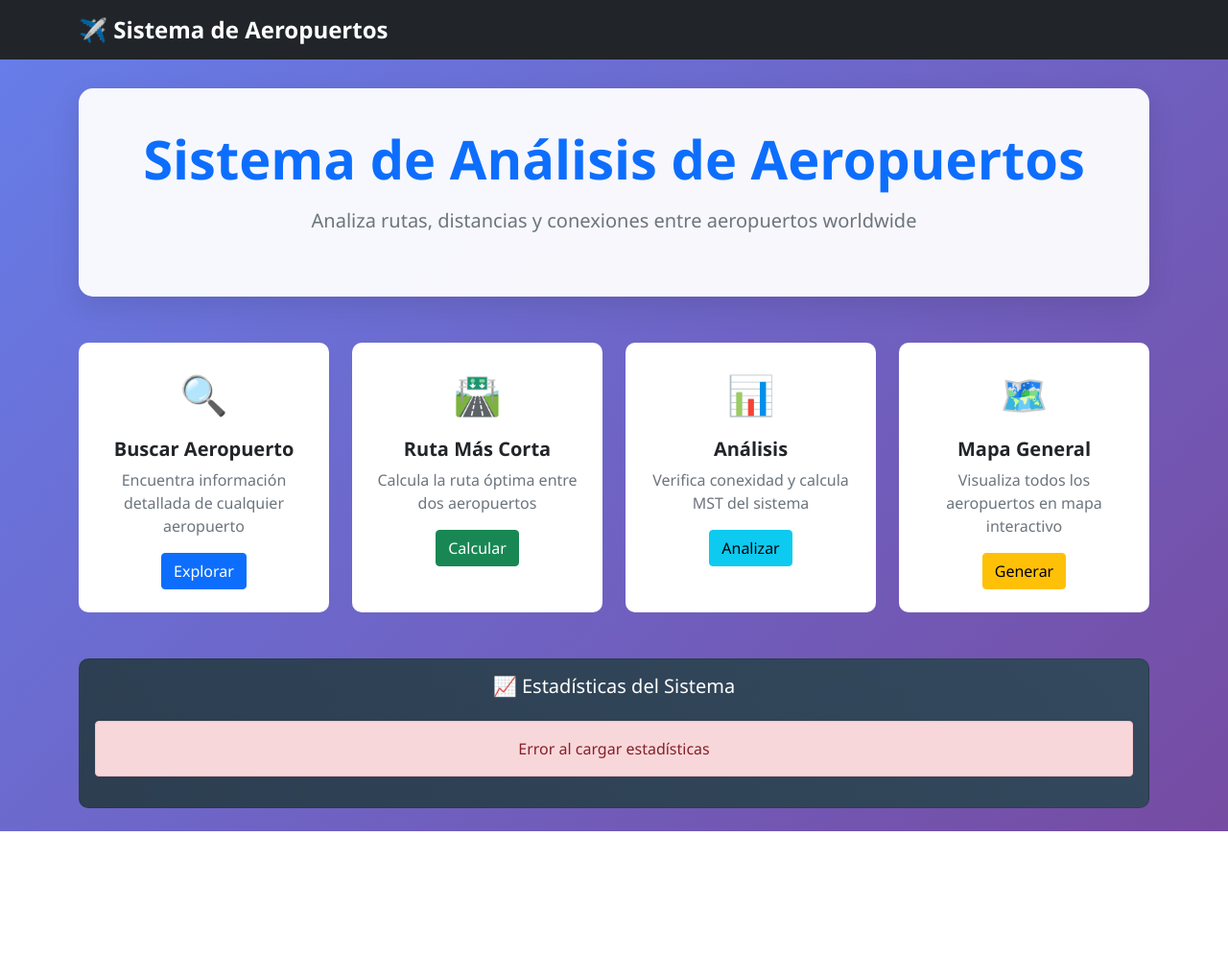
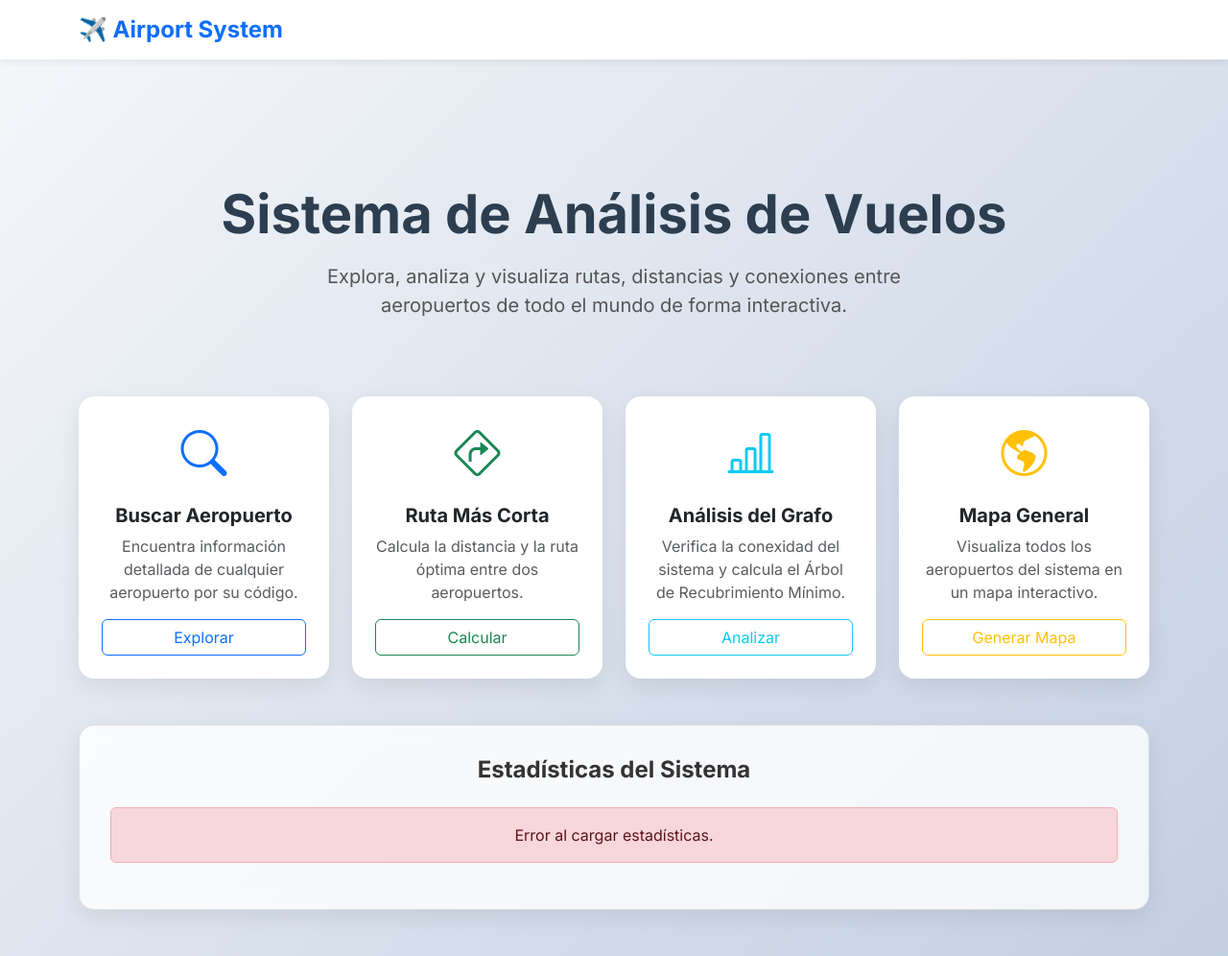
Before and after one commit to Sdardila2/Airport-System, a Flask app: page / in a window 1280 px wide. Shown: the whole page at 96% size. Before the commit the page ends 866 px from the top, so only its background shows below. Run offline with Flask 3, Linux system fonts and the light colour scheme.

Commit message:
Nuevo diseño de la página (principalmente color) e adaptabilidad para próximas secciones.

```diff
--- a/app.py
+++ b/app.py
@@ -6,70 +6,72 @@ from visualization import MapVisualizer
 
 app = Flask(__name__)
 
-# Inicializar el grafo global (igual que en la versión consola)
 graph = AirportGraph()
 algorithms = None
 visualizer = None
 
 def initialize_data():
-    """Cargar datos al iniciar la aplicación"""
     global algorithms, visualizer
+    csv_file = "data/flights_final.csv"
 
-    csv_file = "data/flights_final.csv"
     if not os.path.exists(csv_file):
-        print(f"❌ Error: No se encuentra el archivo {csv_file}")
         return False
 
     try:
-        print("🔄 Cargando datos del dataset...")
         graph.build_from_csv(csv_file)
         algorithms = GraphAlgorithms(graph)
         visualizer = MapVisualizer(graph)
-        print(f"✅ Datos cargados: {len(graph.vertices)} aeropuertos")
         return True
     except Exception as e:
-        print(f"❌ Error al cargar datos: {e}")
+        print(f"Error initializing data: {e}")
         return False
-
-# Cargar datos al iniciar
-initialize_data()
 
 @app.route('/')
 def index():
-    """Página principal"""
     return render_template('index.html')
 
-# API Endpoints (simples y funcionales)
+@app.route('/search')
+def search():
+    return render_template('search.html')
+
+@app.route('/route')
+def route():
+    return render_template('route.html')
+
+@app.route('/analysis')
+def analysis():
+    return render_template('analysis.html')
+
 @app.route('/api/airport/<code>')
 def get_airport(code):
-    """Obtener información de un aeropuerto"""
+    if not algorithms:
+        return jsonify({'success': False, 'error': 'System not initialized'})
+
     info = graph.get_vertex_info(code.upper())
     return jsonify({'success': bool(info), 'data': info})
 
 @app.route('/api/farthest/<code>')
 def get_farthest_airports(code):
-    """Obtener los 10 aeropuertos más lejanos"""
     if not algorithms:
         return jsonify([])
 
     farthest = algorithms.get_farthest_airports(code.upper(), 10)
-    result = []
-    for airport_code, distance in farthest:
-        info = graph.get_vertex_info(airport_code)
-        result.append({
+    result = [
+        {
             'code': airport_code,
-            'name': info['name'],
-            'city': info['city'],
-            'country': info['country'],
+            'name': graph.get_vertex_info(airport_code)['name'],
+            'city': graph.get_vertex_info(airport_code)['city'],
+            'country': graph.get_vertex_info(airport_code)['country'],
             'distance': round(distance, 2)
-        })
+        }
+        for airport_code, distance in farthest
+    ]
     return jsonify(result)
 
 @app.route('/api/shortest-path')
 def get_shortest_path():
-    """Calcular la ruta más corta entre dos aeropuertos"""
     if not algorithms:
-        return jsonify({'success': False, 'error': 'Sistema no inicializado'})
+        return jsonify({'success': False, 'error': 'System not initialized'})
 
     origin = request.args.get('origin', '').upper()
     destination = request.args.get('destination', '').upper()
@@ -81,15 +83,10 @@ def get_shortest_path():
         for code in path:
             info = graph.get_vertex_info(code)
             route_details.append({
-                'code': code,
-                'name': info['name'],
-                'city': info['city'],
-                'country': info['country'],
-                'lat': info['lat'],
-                'lon': info['lon']
+                'code': code, 'name': info['name'], 'city': info['city'],
+                'country': info['country'], 'lat': info['lat'], 'lon': info['lon']
             })
 
-        # Generar mapa de la ruta
         filename = f"static/ruta_{origin}_{destination}.html"
         visualizer.plot_shortest_path(path, filename)
 
@@ -100,52 +97,54 @@ def get_shortest_path():
             'map_url': f"/{filename}"
         })
 
-    return jsonify({'success': False, 'error': 'No existe ruta entre los aeropuertos'})
+    return jsonify({'success': False, 'error': 'No path exists between these airports'})
 
 @app.route('/api/graph-analysis')
 def get_graph_analysis():
-    """Obtener análisis del grafo"""
     if not algorithms:
-        return jsonify({'error': 'Sistema no inicializado'})
+        return jsonify({'error': 'System not initialized'})
 
     is_connected, components = algorithms.is_connected()
 
-    # Calcular MST
     mst_results = []
     total_weight = 0
     for i, comp in enumerate(components, 1):
-        weight, edges = algorithms.prim_mst(comp)
+        weight, _ = algorithms.prim_mst(comp)
         total_weight += weight
-        mst_results.append({
-            'component': i,
-            'vertices': len(comp),
-            'weight': round(weight, 2)
-        })
+        mst_results.append({'component': i, 'vertices': len(comp), 'weight': round(weight, 2)})
+
+    num_routes = sum(len(neighbors) for neighbors in graph.adjacency_list.values()) // 2
 
     return jsonify({
         'is_connected': is_connected,
         'total_components': len(components),
         'total_airports': len(graph.vertices),
-        'total_routes': sum(len(neighbors) for neighbors in graph.adjacency_list.values()) // 2,
+        'total_routes': num_routes,
         'mst': mst_results,
         'total_mst_weight': round(total_weight, 2)
     })
 
 @app.route('/api/generate-map')
 def generate_map():
-    """Generar mapa general de aeropuertos"""
     if not visualizer:
-        return jsonify({'error': 'Sistema no inicializado'})
+        return jsonify({'error': 'System not initialized'})
 
     filename = "static/airports_map.html"
     visualizer.plot_all_airports(filename)
     return jsonify({'map_url': f'/{filename}'})
 
+@app.route('/test')
+def test():
+    return "Initialized"
+
 if __name__ == '__main__':
-    # Crear directorio static si no existe
+    os.makedirs('templates', exist_ok=True)
     os.makedirs('static', exist_ok=True)
-    os.makedirs('templates', exist_ok=True)
 
-    print("🚀 Servidor Flask iniciado")
-    print("📧 URL: http://localhost:5001")
+    if initialize_data():
+        print("System initialized successfully.")
+    else:
+        print("Error during system initialization.")
+
+    print("Server running at http://localhost:5001/")
     app.run(debug=True, host='0.0.0.0', port=5001)
--- a/requirements.txt
+++ b/requirements.txt
@@ -1,4 +1,3 @@
 Flask==2.3.3
 pandas==2.0.3
 numpy==1.24.3
-folium==0.14.0
--- a/templates/index.html
+++ b/templates/index.html
@@ -3,168 +3,186 @@
 <head>
     <meta charset="UTF-8">
     <meta name="viewport" content="width=device-width, initial-scale=1.0">
-    <title>Sistema de Aeropuertos</title>
-    <link href="https://cdn.jsdelivr.net/npm/bootstrap@5.1.3/dist/css/bootstrap.min.css" rel="stylesheet">
+    <title>Análisis de Vuelos | Airport System</title>
+
+    <link href="https://cdn.jsdelivr.net/npm/bootstrap@5.3.2/dist/css/bootstrap.min.css" rel="stylesheet">
+    <link rel="stylesheet" href="https://cdn.jsdelivr.net/npm/bootstrap-icons@1.11.3/font/bootstrap-icons.min.css">
+
+    <link rel="preconnect" href="https://fonts.googleapis.com">
+    <link rel="preconnect" href="https://fonts.gstatic.com" crossorigin>
+    <link href="https://fonts.googleapis.com/css2?family=Inter:wght@400;500;700&display=swap" rel="stylesheet">
+
     <style>
         body {
-            background: linear-gradient(135deg, #667eea 0%, #764ba2 100%);
-            min-height: 100vh;
-            font-family: 'Segoe UI', Tahoma, Geneva, Verdana, sans-serif;
+            background: linear-gradient(135deg, #f5f7fa 0%, #c3cfe2 100%);
+            font-family: 'Inter', sans-serif;
+            color: #333;
+        }
+        .navbar {
+            box-shadow: 0 4px 6px rgba(0, 0, 0, 0.05);
         }
         .navbar-brand {
-            font-weight: bold;
+            font-weight: 700;
             font-size: 1.5rem;
+            text-align: center;
         }
         .hero-section {
-            background: rgba(255, 255, 255, 0.95);
-            border-radius: 15px;
-            padding: 40px;
-            margin-top: 30px;
-            box-shadow: 0 10px 30px rgba(0,0,0,0.1);
+            padding: 5rem 0;
+            text-align: center;
+        }
+        .hero-section h1 {
+            font-weight: 700;
+            color: #2c3e50;
+        }
+        .hero-section p {
+            color: #555;
+            max-width: 600px;
+            margin: 0 auto;
         }
         .feature-card {
+            background-color: #ffffff;
             border: none;
-            border-radius: 10px;
+            border-radius: 1rem;
+            box-shadow: 0 8px 25px rgba(0, 0, 0, 0.08);
             transition: transform 0.3s ease, box-shadow 0.3s ease;
             height: 100%;
+            display: flex;
+            flex-direction: column;
         }
         .feature-card:hover {
-            transform: translateY(-5px);
-            box-shadow: 0 10px 25px rgba(0,0,0,0.15);
+            transform: translateY(-8px);
+            box-shadow: 0 12px 35px rgba(0, 0, 0, 0.12);
+        }
+        .feature-card .card-body {
+            flex-grow: 1;
+            display: flex;
+            flex-direction: column;
+            justify-content: space-between;
+        }
+        .feature-card .icon-large {
+            font-size: 3rem;
+            margin-bottom: 1rem;
         }
         .stats-card {
-            background: linear-gradient(45deg, #2c3e50, #34495e);
-            color: white;
-            border-radius: 10px;
+            background-color: rgba(255, 255, 255, 0.8);
+            backdrop-filter: blur(10px);
+            border: 1px solid rgba(0, 0, 0, 0.1);
+            border-radius: 1rem;
+            padding: 2rem;
+            box-shadow: 0 8px 25px rgba(0, 0, 0, 0.08);
         }
-        .icon-large {
+        .stats-card h3 {
+            font-weight: 700;
             font-size: 2.5rem;
-            margin-bottom: 15px;
         }
+        .map-card {
+            border-radius: 1rem;
+            overflow: hidden;
+            box-shadow: 0 8px 25px rgba(0, 0, 0, 0.08);
+        }
+        .map-card iframe {
+            border: none;
+        }
+
     </style>
 </head>
 <body>
-    <!-- Navbar -->
-    <nav class="navbar navbar-expand-lg navbar-dark bg-dark">
+    <nav class="navbar navbar-expand-lg navbar-light bg-white sticky-top">
         <div class="container">
-            <a class="navbar-brand" href="/">
-                ✈️ Sistema de Aeropuertos
-            </a>
+            <a class="navbar-brand text-primary">✈️ Airport System</a>
         </div>
     </nav>
 
-    <div class="container">
-        <!-- Hero Section -->
-        <div class="hero-section text-center">
-            <h1 class="display-4 fw-bold text-primary mb-3">
-                Sistema de Análisis de Aeropuertos
-            </h1>
-            <p class="lead text-muted mb-4">
-                Analiza rutas, distancias y conexiones entre aeropuertos worldwide
+    <main class="container my-5">
+        <section class="hero-section">
+            <h1 class="display-4 mb-3">Sistema de Análisis de Vuelos</h1>
+            <p class="lead">
+                Explora, analiza y visualiza rutas, distancias y conexiones entre aeropuertos de todo el mundo de forma interactiva.
             </p>
-        </div>
+        </section>
 
-        <!-- Features Grid -->
-        <div class="row mt-5">
-            <div class="col-md-3 mb-4">
+        <section class="row">
+            <div class="col-lg-3 col-md-6 mb-4">
                 <div class="card feature-card">
                     <div class="card-body text-center p-4">
-                        <div class="icon-large text-primary">
-                            🔍
+                        <div>
+                            <div class="icon-large text-primary"><i class="bi bi-search"></i></div>
+                            <h5 class="card-title fw-bold">Buscar Aeropuerto</h5>
+                            <p class="card-text text-muted">Encuentra información detallada de cualquier aeropuerto por su código.</p>
                         </div>
-                        <h5 class="card-title fw-bold">Buscar Aeropuerto</h5>
-                        <p class="card-text text-muted">
-                            Encuentra información detallada de cualquier aeropuerto
-                        </p>
-                        <a href="/search" class="btn btn-primary">Explorar</a>
+                        <a href="/search" class="btn btn-outline-primary mt-3">Explorar</a>
                     </div>
                 </div>
             </div>
 
-            <div class="col-md-3 mb-4">
+            <div class="col-lg-3 col-md-6 mb-4">
                 <div class="card feature-card">
                     <div class="card-body text-center p-4">
-                        <div class="icon-large text-success">
-                            🛣️
+                        <div>
+                            <div class="icon-large text-success"><i class="bi bi-sign-turn-right"></i></div>
+                            <h5 class="card-title fw-bold">Ruta Más Corta</h5>
+                            <p class="card-text text-muted">Calcula la distancia y la ruta óptima entre dos aeropuertos.</p>
                         </div>
-                        <h5 class="card-title fw-bold">Ruta Más Corta</h5>
-                        <p class="card-text text-muted">
-                            Calcula la ruta óptima entre dos aeropuertos
-                        </p>
-                        <a href="/route" class="btn btn-success">Calcular</a>
+                        <a href="/route" class="btn btn-outline-success mt-3">Calcular</a>
                     </div>
                 </div>
             </div>
 
-            <div class="col-md-3 mb-4">
+            <div class="col-lg-3 col-md-6 mb-4">
                 <div class="card feature-card">
                     <div class="card-body text-center p-4">
-                        <div class="icon-large text-info">
-                            📊
+                        <div>
+                            <div class="icon-large text-info"><i class="bi bi-bar-chart-line"></i></div>
+                            <h5 class="card-title fw-bold">Análisis del Grafo</h5>
+                            <p class="card-text text-muted">Verifica la conexidad del sistema y calcula el Árbol de Recubrimiento Mínimo.</p>
                         </div>
-                        <h5 class="card-title fw-bold">Análisis</h5>
-                        <p class="card-text text-muted">
-                            Verifica conexidad y calcula MST del sistema
-                        </p>
-                        <a href="/analysis" class="btn btn-info">Analizar</a>
+                        <a href="/analysis" class="btn btn-outline-info mt-3">Analizar</a>
                     </div>
                 </div>
             </div>
 
-            <div class="col-md-3 mb-4">
+            <div class="col-lg-3 col-md-6 mb-4">
                 <div class="card feature-card">
                     <div class="card-body text-center p-4">
-                        <div class="icon-large text-warning">
-                            🗺️
+                        <div>
+                            <div class="icon-large text-warning"><i class="bi bi-globe-americas"></i></div>
+                            <h5 class="card-title fw-bold">Mapa General</h5>
+                            <p class="card-text text-muted">Visualiza todos los aeropuertos del sistema en un mapa interactivo.</p>
                         </div>
-                        <h5 class="card-title fw-bold">Mapa General</h5>
-                        <p class="card-text text-muted">
-                            Visualiza todos los aeropuertos en mapa interactivo
-                        </p>
-                        <button onclick="generateMap()" class="btn btn-warning">Generar</button>
+                        <button onclick="generateMap()" class="btn btn-outline-warning mt-3">Generar Mapa</button>
                     </div>
                 </div>
             </div>
-        </div>
+        </section>
 
-        <!-- Statistics -->
-        <div class="row mt-4">
-            <div class="col-12">
-                <div class="card stats-card">
-                    <div class="card-body">
-                        <h5 class="card-title text-center mb-4">
-                            📈 Estadísticas del Sistema
-                        </h5>
-                        <div class="row text-center" id="stats-container">
-                            <div class="col-md-3 mb-3">
-                                <h3 class="text-warning" id="total-airports">-</h3>
-                                <p class="mb-0">Total Aeropuertos</p>
-                            </div>
-                            <div class="col-md-3 mb-3">
-                                <h3 class="text-info" id="total-routes">-</h3>
-                                <p class="mb-0">Total Rutas</p>
-                            </div>
-                            <div class="col-md-3 mb-3">
-                                <h3 class="text-success" id="graph-status">-</h3>
-                                <p class="mb-0">Estado del Grafo</p>
-                            </div>
-                            <div class="col-md-3 mb-3">
-                                <h3 class="text-primary" id="total-components">-</h3>
-                                <p class="mb-0">Componentes</p>
-                            </div>
-                        </div>
+        <section class="mt-4">
+            <div class="stats-card">
+                <h4 class="text-center mb-4 fw-bold">Estadísticas del Sistema</h4>
+                <div class="row text-center" id="stats-container">
+                    <div class="col-md-3 col-6 mb-3">
+                        <h3 class="text-primary" id="total-airports">-</h3>
+                        <p class="mb-0 text-muted">Aeropuertos</p>
+                    </div>
+                    <div class="col-md-3 col-6 mb-3">
+                        <h3 class="text-success" id="total-routes">-</h3>
+                        <p class="mb-0 text-muted">Rutas Únicas</p>
+                    </div>
+                    <div class="col-md-3 col-6 mb-3">
+                        <h3 class="text-info" id="graph-status">-</h3>
+                        <p class="mb-0 text-muted">Estado del Grafo</p>
+                    </div>
+                    <div class="col-md-3 col-6 mb-3">
+                        <h3 class="text-warning" id="total-components">-</h3>
+                        <p class="mb-0 text-muted">Componentes</p>
                     </div>
                 </div>
             </div>
-        </div>
+        </section>
 
-        <!-- Map Container -->
-        <div id="map-container" class="mt-4"></div>
-    </div>
+        <section id="map-container" class="mt-5"></section>
+    </main>
 
-    <script src="https://cdn.jsdelivr.net/npm/bootstrap@5.1.3/dist/js/bootstrap.bundle.min.js"></script>
     <script>
-        // Cargar estadísticas al iniciar
         function loadStats() {
             fetch('/api/graph-analysis')
                 .then(response => response.json())
@@ -175,59 +193,43 @@
                     document.getElementById('total-components').textContent = data.total_components;
                 })
                 .catch(error => {
-                    console.error('Error:', error);
-                    document.getElementById('stats-container').innerHTML = `
-                        <div class="col-12">
-                            <div class="alert alert-danger">Error al cargar estadísticas</div>
-                        </div>
-                    `;
+                    console.error('Error fetching stats:', error);
+                    const statsContainer = document.getElementById('stats-container');
+                    statsContainer.innerHTML = `<div class="col-12"><div class="alert alert-danger">Error al cargar estadísticas.</div></div>`;
                 });
         }
 
-        // Generar mapa general
         function generateMap() {
             const mapContainer = document.getElementById('map-container');
             mapContainer.innerHTML = `
-                <div class="card">
-                    <div class="card-header bg-warning text-dark">
-                        <h5 class="mb-0">🗺️ Generando Mapa General...</h5>
-                    </div>
-                    <div class="card-body text-center">
-                        <div class="spinner-border text-warning mb-3" role="status">
+                <div class="card map-card">
+                    <div class="card-header bg-warning text-dark fw-bold">Generando Mapa General...</div>
+                    <div class="card-body text-center p-5">
+                        <div class="spinner-border text-warning" style="width: 3rem; height: 3rem;" role="status">
                             <span class="visually-hidden">Cargando...</span>
                         </div>
-                        <p>Por favor espere...</p>
+                        <p class="mt-3 text-muted">Esto puede tardar unos segundos.</p>
                     </div>
-                </div>
-            `;
+                </div>`;
 
             fetch('/api/generate-map')
                 .then(response => response.json())
                 .then(data => {
                     mapContainer.innerHTML = `
-                        <div class="card">
-                            <div class="card-header bg-success text-white">
-                                <h5 class="mb-0">🗺️ Mapa General de Aeropuertos</h5>
+                        <div class="card map-card">
+                            <div class="card-header bg-success text-white fw-bold">Mapa General de Aeropuertos</div>
+                            <div class="card-body p-0">
+                                <iframe src="${data.map_url}" width="100%" height="600"></iframe>
                             </div>
-                            <div class="card-body p-0">
-                                <iframe src="${data.map_url}" width="100%" height="500" style="border: none;"></iframe>
-                            </div>
-                        </div>
-                    `;
+                        </div>`;
                 })
                 .catch(error => {
-                    mapContainer.innerHTML = `
-                        <div class="alert alert-danger">
-                            <i class="fas fa-exclamation-triangle"></i> Error al generar el mapa
-                        </div>
-                    `;
+                    console.error('Error generating map:', error);
+                    mapContainer.innerHTML = `<div class="alert alert-danger">Error al generar el mapa. Inténtelo de nuevo.</div>`;
                 });
         }
 
-        // Cargar estadísticas al iniciar la página
-        document.addEventListener('DOMContentLoaded', function() {
-            loadStats();
-        });
+        document.addEventListener('DOMContentLoaded', loadStats);
     </script>
 </body>
 </html>
```
Also changed, not shown: algorithms.py (+6 -17 lines), graph.py (+17 -45 lines), haversine.py (+2 -9 lines), visualization.py (+3 -26 lines).
